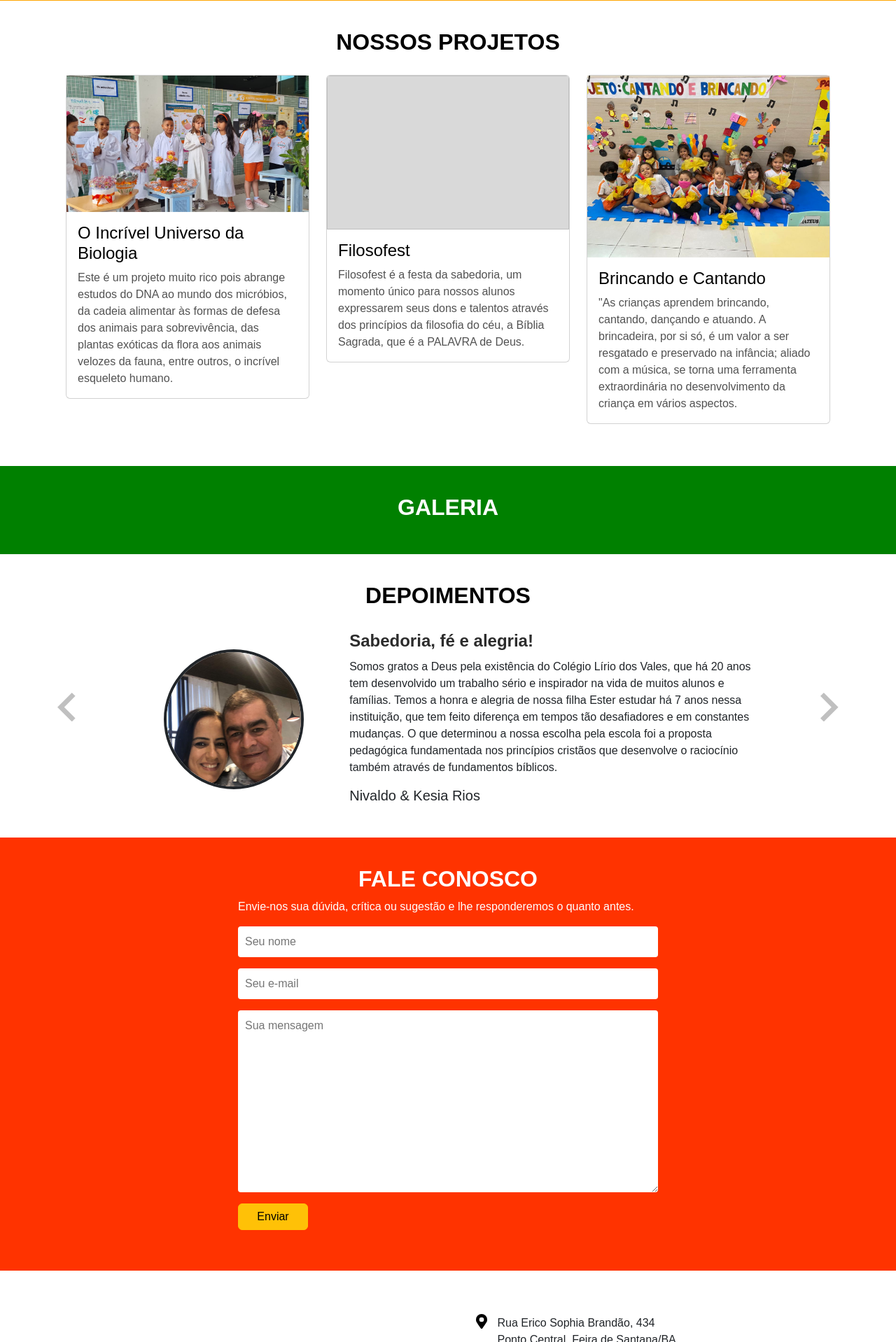
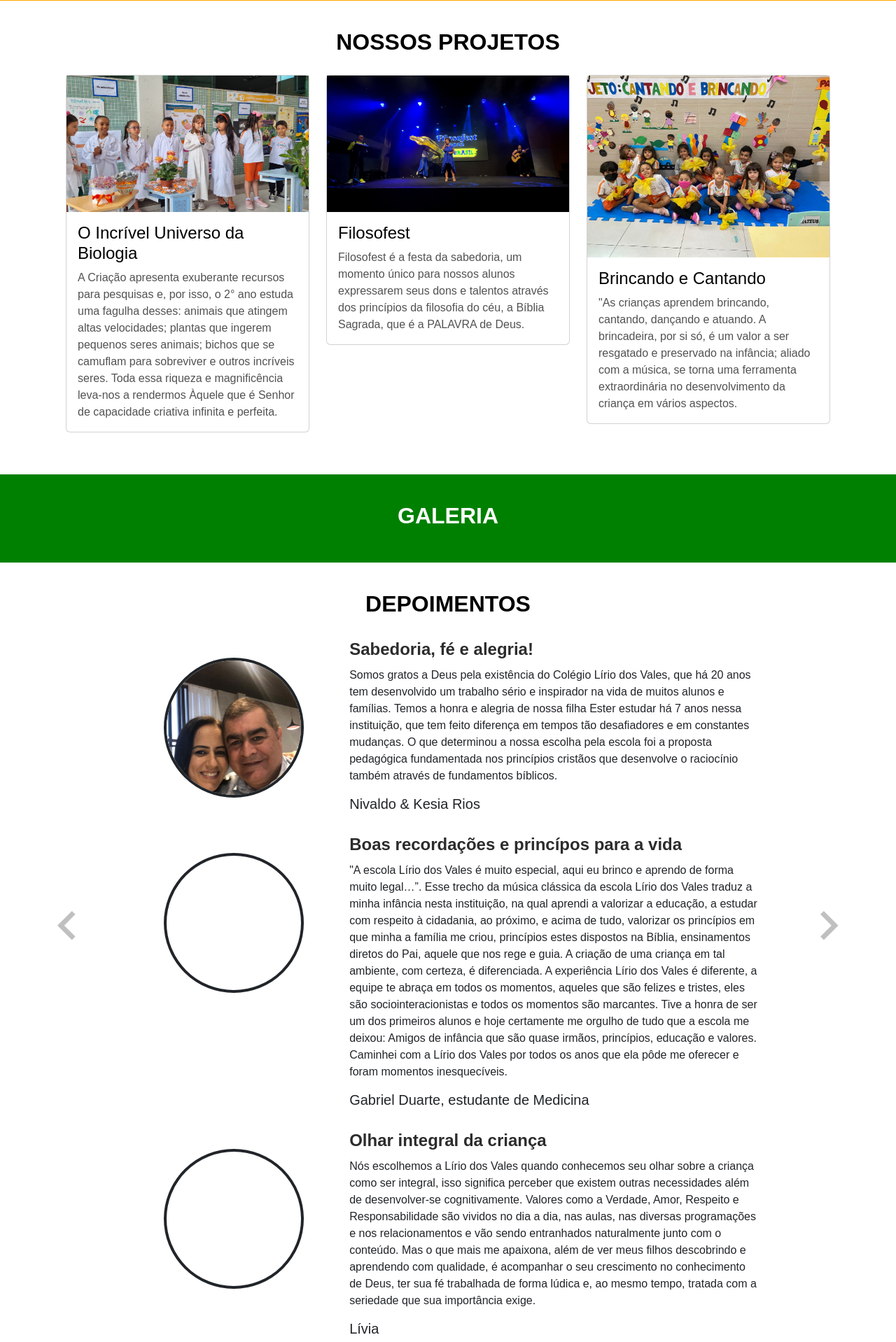
Before and after one commit to jmo-jr/novo-lirio, a PHP site: page /index.html in a window 1280 px wide. Shown: the part 1563-3481 px from the top of the page at 70% size. Run offline with PHP 8.4, Linux system fonts and the light colour scheme; some libraries are stand-ins or nearby versions.

Commit message:
Novos depos e fotos filosofest

```diff
--- a/index.html
+++ b/index.html
@@ -156,26 +156,46 @@
               <div id="carouselProject1" class="carousel slide carousel-fade" data-bs-ride="carousel">
                 <div class="carousel-inner">
                   <div class="carousel-item active" data-bs-interval="4000">
-                    <img id="sl1" src="images/proj-bio-1.jpeg" alt="">
+                    <img id="pj11" src="images/proj-bio-1.jpeg" alt="">
                   </div>
                   <div class="carousel-item" data-bs-interval="4000">
-                    <img id="sl1" src="images/proj-bio-2.jpeg" alt="">
+                    <img id="pj12" src="images/proj-bio-2.jpeg" alt="">
                   </div>
                   <div class="carousel-item" data-bs-interval="4000">
-                    <img id="sl1" src="images/proj-bio-3.jpeg" alt="">
+                    <img id="pj13" src="images/proj-bio-3.jpeg" alt="">
+                  </div>
+                  <div class="carousel-item" data-bs-interval="4000">
+                    <img id="pj14" src="images/proj-bio-4.jpeg" alt="">
                   </div>
                 </div>
               </div>
               <!-- end Image Carousel -->
               <div class="card-body">
                 <h5 class="card-title">O Incrível Universo da Biologia</h5>
-                <div class="card-text">Este é um projeto muito rico pois abrange estudos do DNA ao mundo dos micróbios, da cadeia alimentar às formas de defesa dos animais para sobrevivência, das plantas exóticas da flora aos animais velozes da fauna, entre outros, o incrível esqueleto humano.</div>
+                <div class="card-text">A Criação apresenta exuberante recursos para pesquisas e, por isso, o 2° ano estuda uma fagulha desses: animais que atingem altas velocidades; plantas que ingerem pequenos seres animais; bichos que se camuflam para sobreviver e outros incríveis seres. Toda essa riqueza e magnificência  leva-nos a rendermos Àquele que é Senhor de capacidade criativa infinita e perfeita.</div>
               </div>
             </div>
           </div>
           <div class="col-sm-12 col-md-4">
             <div class="card">
-              <img class="card-img-top">
+              <!-- Image Carousel -->
+              <div id="carouselProject1" class="carousel slide carousel-fade" data-bs-ride="carousel">
+                <div class="carousel-inner">
+                  <div class="carousel-item active" data-bs-interval="4000">
+                    <img id="pj21" src="images/proj-filo-1.jpeg" alt="">
+                  </div>
+                  <div class="carousel-item" data-bs-interval="4000">
+                    <img id="pj22" src="images/proj-filo-2.jpeg" alt="">
+                  </div>
+                  <div class="carousel-item" data-bs-interval="4000">
+                    <img id="pj23" src="images/proj-filo-3.jpeg" alt="">
+                  </div>
+                  <div class="carousel-item" data-bs-interval="4000">
+                    <img id="pj24" src="images/proj-filo-4.jpeg" alt="">
+                  </div>
+                </div>
+              </div>
+              <!-- end Image Carousel -->
               <div class="card-body">
                 <h5 class="card-title">Filosofest</h5>
                 <div class="card-text">Filosofest é a festa da sabedoria, um momento único para nossos alunos expressarem seus dons e talentos através dos princípios da filosofia do céu, a Bíblia Sagrada, que é a PALAVRA de Deus.</div>
@@ -222,6 +242,7 @@
     <div class="container">
       <h2>Depoimentos</h2>
       <div class="testimonials-slide">
+        <!-- PREV -->
         <div class="arrow-back">
           <svg xmlns="http://www.w3.org/2000/svg" width="25.603" height="41.462" viewBox="0 0 25.603 41.462">
             <path id="Icon_material-keyboard-arrow-left" data-name="Icon material-keyboard-arrow-left"
@@ -230,6 +251,7 @@
           </svg>
         </div>
         <div class="testimonials-container">
+          <!-- 01 -->
           <div class="testimonials-item">
             <div class="row">
               <div class="col-sm-12 col-md-4">
@@ -244,7 +266,38 @@
               </div>
             </div>
           </div>
+          <!-- 02 -->
+          <div class="testimonials-item">
+            <div class="row">
+              <div class="col-sm-12 col-md-4">
+                <div class="testimonial-image round-image">
+                  <img src="" alt="">
+                </div>
+              </div>
+              <div class="col-md-8">
+                <h3>Boas recordações e princípos para a vida</h3>
+                <p>"A escola Lírio dos Vales é muito especial, aqui eu brinco e aprendo de forma muito legal…”. Esse trecho da música clássica da escola Lírio dos Vales traduz a minha infância nesta instituição, na qual aprendi a valorizar a educação, a estudar com respeito à cidadania, ao próximo, e acima de tudo, valorizar os princípios em que minha a família me criou, princípios estes dispostos na Bíblia, ensinamentos diretos do Pai, aquele que nos rege e guia. A criação de uma criança em tal ambiente, com certeza, é diferenciada. A experiência Lírio dos Vales é diferente, a equipe te abraça em todos os momentos, aqueles que são felizes e tristes, eles são sociointeracionistas e todos os momentos são marcantes. Tive a honra de ser um dos primeiros alunos e hoje certamente me orgulho de tudo que a escola me deixou: Amigos de infância que são quase irmãos, princípios, educação e valores. Caminhei com a Lírio dos Vales por todos os anos que ela pôde me oferecer e foram momentos inesquecíveis.</p>
+                <h5>Gabriel Duarte, estudante de Medicina</h5>
+              </div>
+            </div>
+          </div>
+          <!-- 03 -->
+          <div class="testimonials-item">
+            <div class="row">
+              <div class="col-sm-12 col-md-4">
+                <div class="testimonial-image round-image">
+                  <img src="" alt="">
+                </div>
+              </div>
+              <div class="col-md-8">
+                <h3>Olhar integral da criança</h3>
+                <p>Nós escolhemos a Lírio dos Vales quando conhecemos seu olhar sobre a criança como ser integral, isso significa perceber que existem outras necessidades além de desenvolver-se cognitivamente. Valores como a Verdade, Amor, Respeito e Responsabilidade são vividos no dia a dia, nas aulas, nas diversas programações e nos relacionamentos e vão sendo entranhados naturalmente junto com o conteúdo. Mas o que mais me apaixona, além de ver meus filhos descobrindo e aprendendo com qualidade, é acompanhar o seu crescimento no conhecimento de Deus, ter sua fé trabalhada de forma lúdica e, ao mesmo tempo, tratada com a seriedade que sua importância exige.</p>
+                <h5>Lívia</h5>
+              </div>
+            </div>
+          </div>
         </div>
+        <!-- NEXT -->
         <div class="arrow-next">
           <svg xmlns="http://www.w3.org/2000/svg" width="25.603" height="41.462" viewBox="0 0 25.603 41.462">
             <path id="Icon_material-keyboard-arrow-left" data-name="Icon material-keyboard-arrow-left"
```
Also changed, not shown: footer.php (+4 -4 lines), images/proj-bio-4.jpeg (added), images/proj-filo-1.jpeg (added), images/proj-filo-2.jpeg (added), images/proj-filo-3.jpeg (added), images/proj-filo-4.jpeg (added), images/proj-filo-5.jpeg (added), images/proj-filo-6.jpeg (added), 1 other file.
